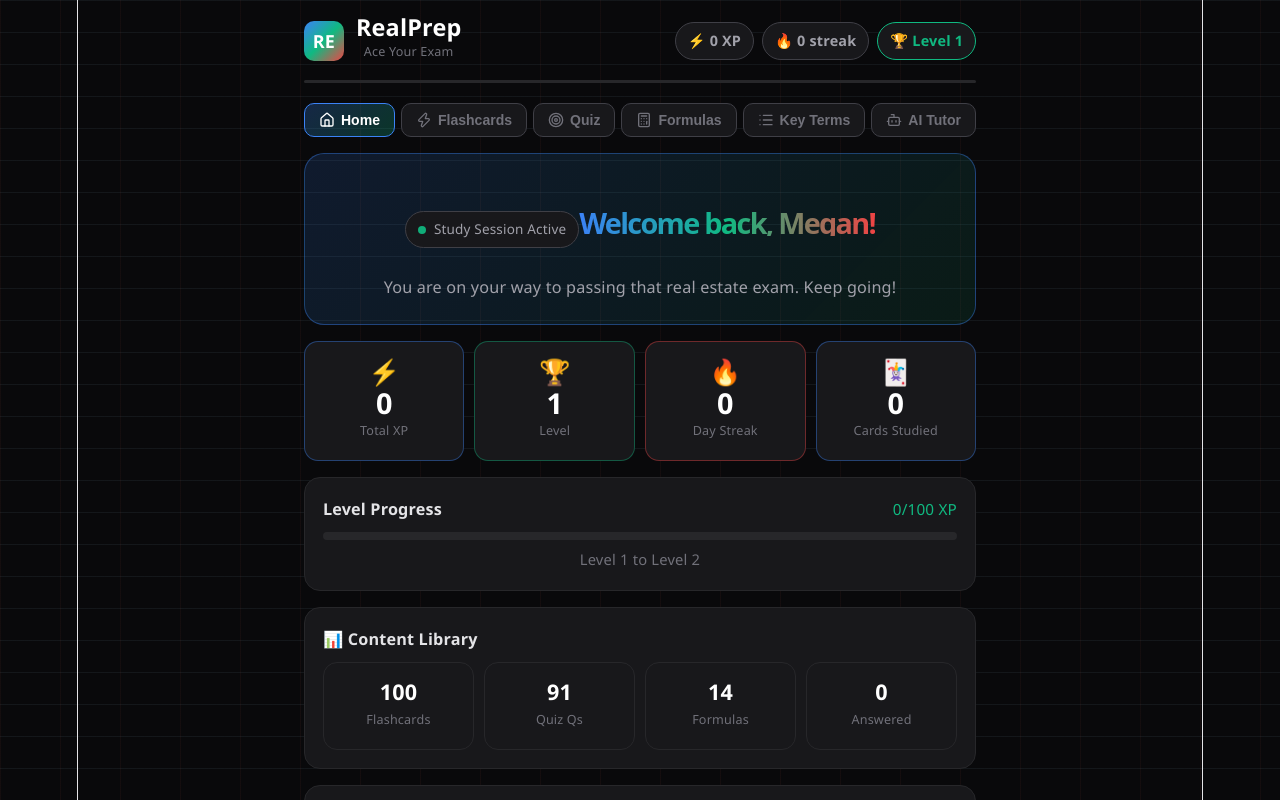
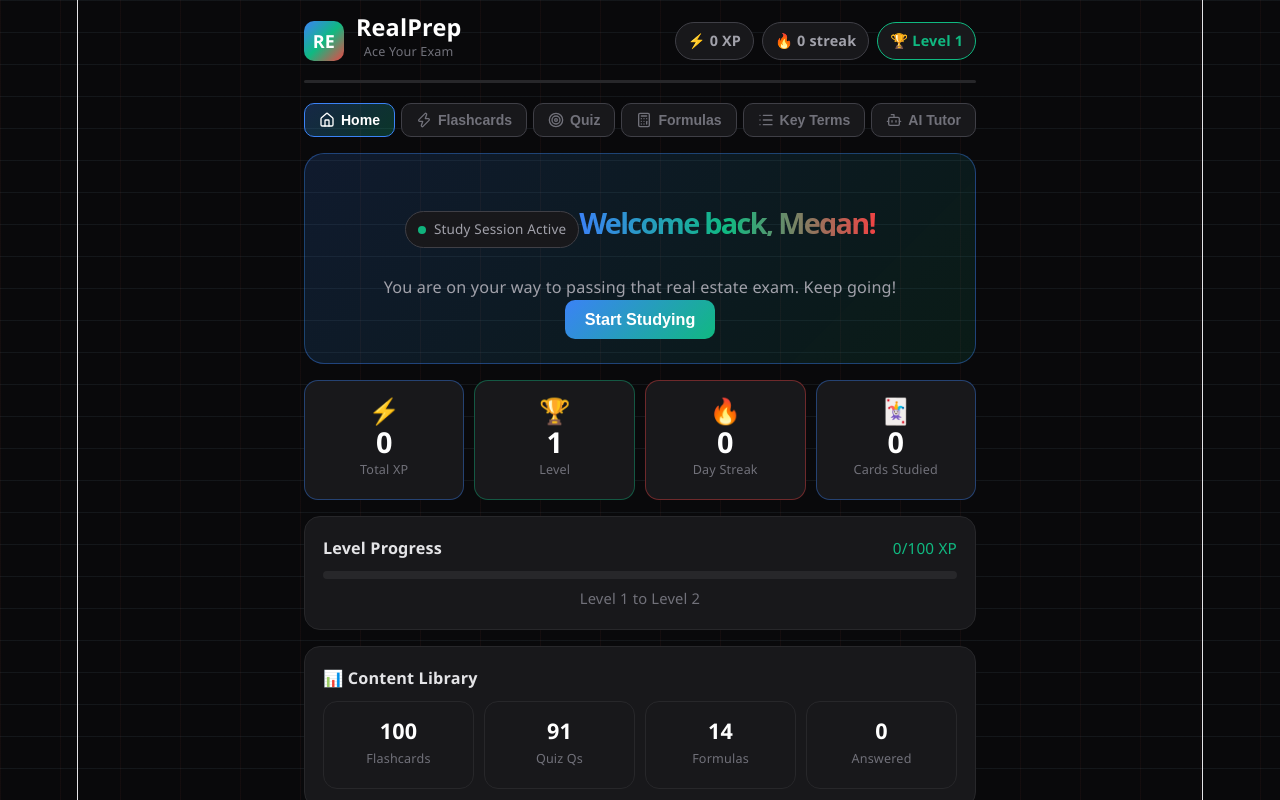
Before and after one commit to mw1313/real-estate-prep, a React (Vite) app: page / in a window 1280 px wide. Shown: the top 800 px of the page. Built offline with nearby package versions, Linux system fonts and the light colour scheme.

Commit message:
add start studying button

```diff
--- a/src/App.jsx
+++ b/src/App.jsx
@@ -620,7 +620,7 @@ return (
 </nav>
 
 <main className="main">
-{tab === "dashboard" && <Dashboard xp={xp} streak={streak} level={level} xpForLevel={xpForLevel} achievements={achievements} cardsStudied={cardsStudied} totalAnswered={totalAnswered} />}
+{tab === "dashboard" && <Dashboard xp={xp} streak={streak} level={level} xpForLevel={xpForLevel} achievements={achievements} cardsStudied={cardsStudied} totalAnswered={totalAnswered} setTab={setTab} />}
 {tab === "flashcards" && <Flashcards addXP={addXP} unlockAchievement={unlockAchievement} cardsStudied={cardsStudied} setCardsStudied={setCardsStudied} />}
 {tab === "quiz" && <Quiz addXP={addXP} unlockAchievement={unlockAchievement} totalAnswered={totalAnswered} setTotalAnswered={setTotalAnswered} />}
 {tab === "formulas" && <Formulas unlockAchievement={unlockAchievement} formulasViewed={formulasViewed} setFormulasViewed={setFormulasViewed} />}
@@ -631,14 +631,14 @@ return (
 )
 }
 
-function Dashboard({ xp, streak, level, xpForLevel, achievements, cardsStudied, totalAnswered }) {
+function Dashboard({ xp, streak, level, xpForLevel, achievements, cardsStudied, totalAnswered, setTab })  {
 return (
 <div className="dashboard">
 <div className="welcome-card">
 <div className="welcome-badge"><span className="pulse-dot" />Study Session Active</div>
 <h1 className="gradient-text">Welcome back, Megan!</h1>
 <p className="welcome-sub">You are on your way to passing that real estate exam. Keep going!</p>
-</div>
+<button className="btn btn-gradient" onClick={()=> setTab("flashcards")}>Start Studying</button></div>
 
 <div className="stats-grid">
 <div className="stat-card blue"><div className="stat-icon-wrap">⚡</div><div className="stat-val">{xp}</div><div className="stat-lbl">Total XP</div></div>
```
